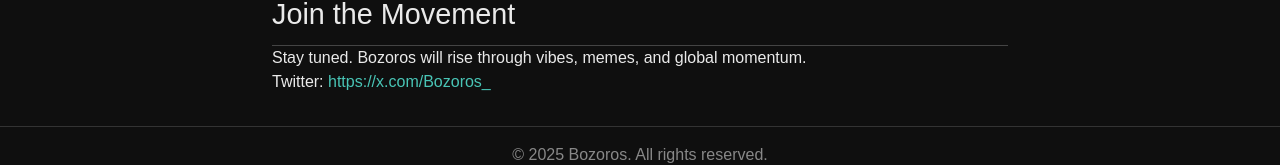
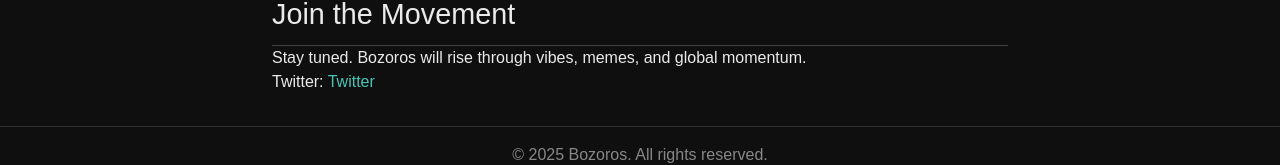
Before and after one commit to Seonnnnnnnn/bozoros-site, a plain HTML site: page index.html in a window 1280 px wide. Shown: the part 2371-2536 px from the top of the page. Drawn offline with nearby package versions, Linux system fonts and the light colour scheme.

Commit message:
update twitter link

```diff
--- a/index.html
+++ b/index.html
@@ -145,7 +145,7 @@
         momentum.
       </p>
       <p>
-        Twitter: <a href="#">https://x.com/Bozoros_</a>
+        Twitter: <a href="https://x.com/Bozoros_" target="_blank">Twitter</a>
       </p>
     </section>
 
```
